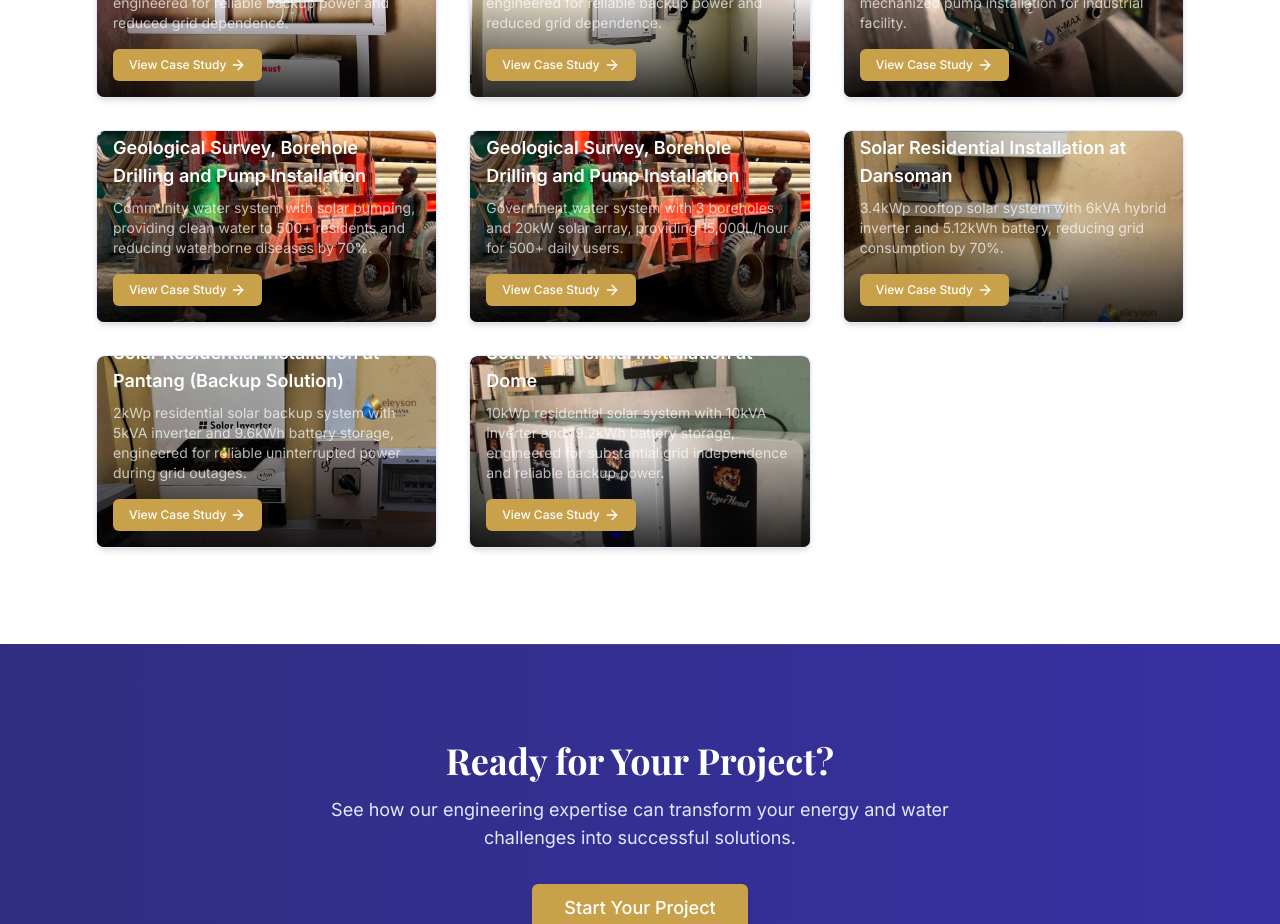
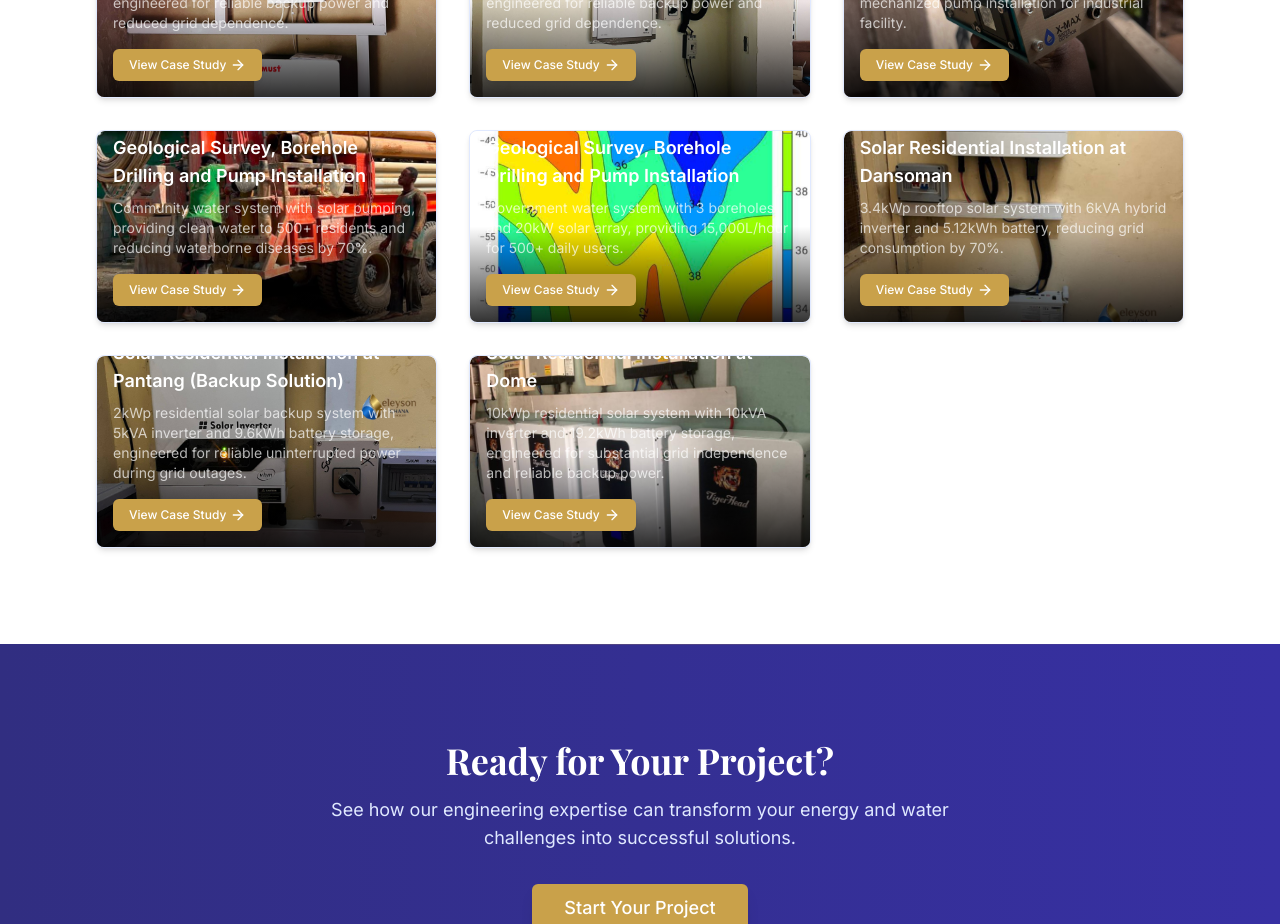
Before and after one commit to dromorongit/EleysonGh, a Next.js app: page /projects in a window 1280 px wide. Shown: the part 840-1764 px from the top of the page. Built offline with nearby package versions, Linux system fonts and the light colour scheme.

Commit message:
Update projects.ts

```diff
--- a/src/data/projects.ts
+++ b/src/data/projects.ts
@@ -166,7 +166,7 @@ export const projects: Project[] = [
       { key: 'Filtration', value: 'Multi-stage filtration' },
       { key: 'People Served', value: '500+ daily' },
     ],
-    featuredImage: '/images/hydrosolutions.jpg',
+    featuredImage: '/images/borehole1.jpg',
     galleryImages: [
       '/images/borehole1.jpg',
       '/images/borehole2.jpg',
```
